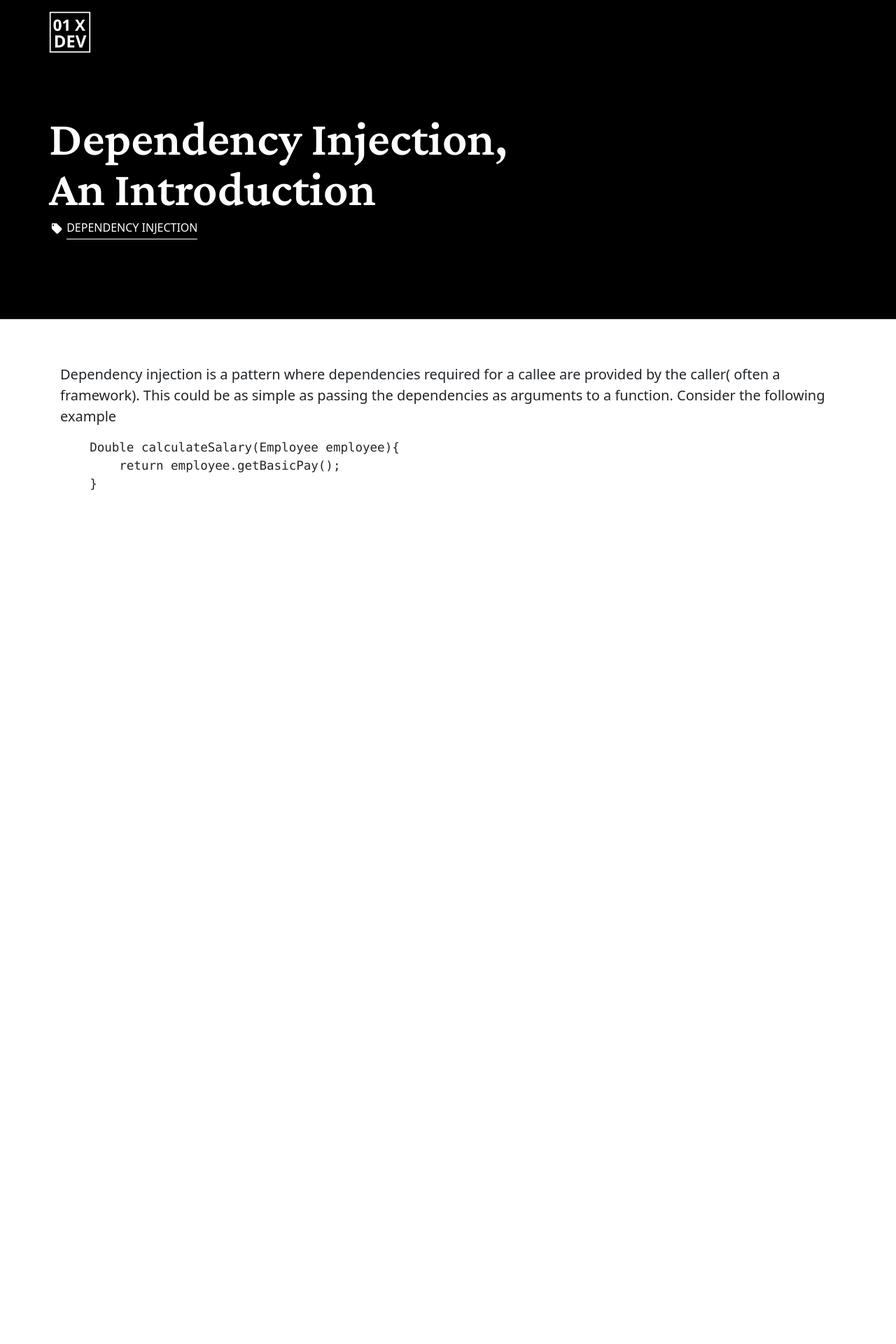
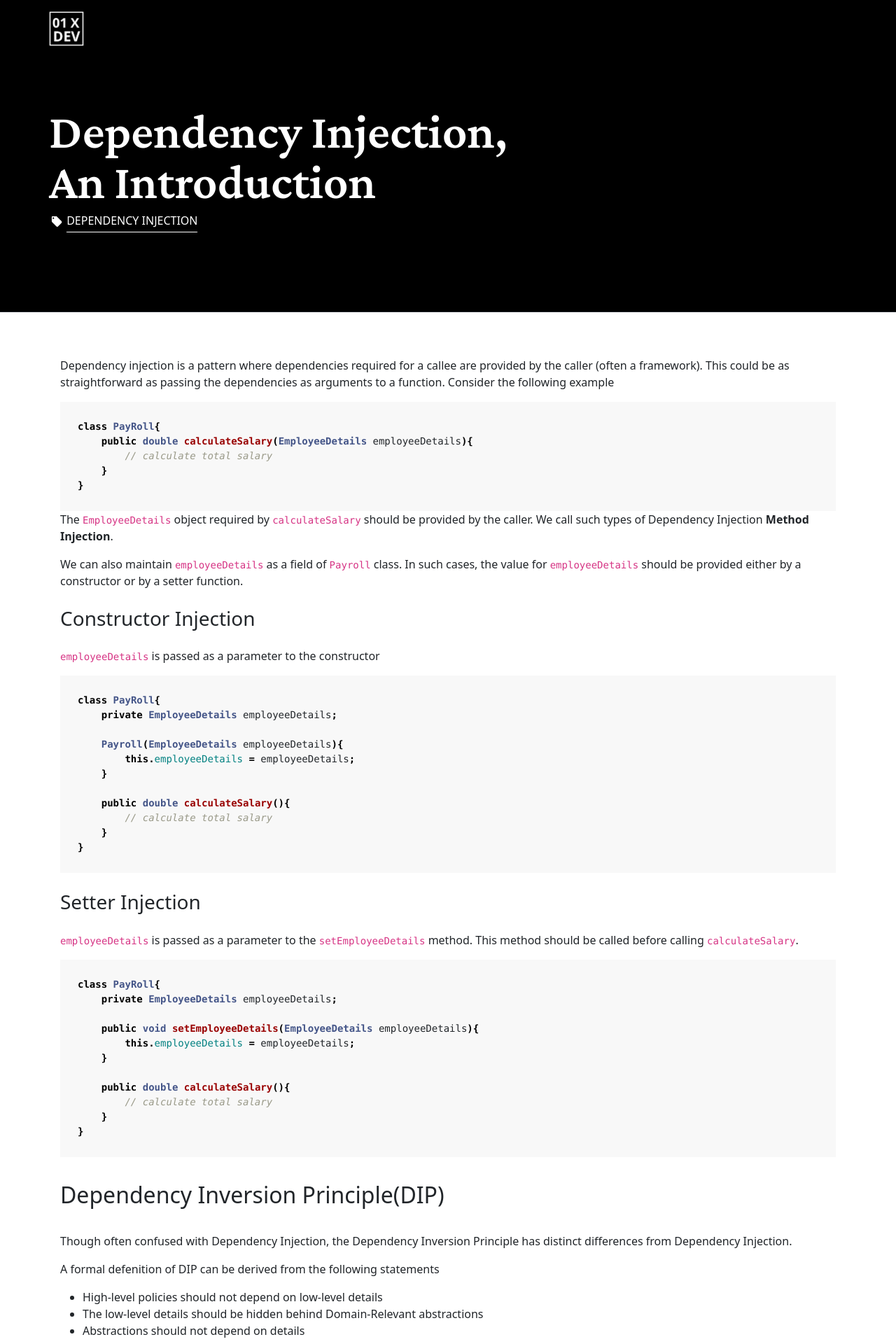
Before and after one commit to 01xdev/01xdev.github.io, a Jekyll site: the page built from _posts/2021-12-22-Dependency-injection-introduction.md, in a window 1280 px wide. Shown: the top 1920 px of the page at 70% size. Built offline with Jekyll 4.4.1, drawn with Linux system fonts in a browser that asks for light colours; before the commit the page ends 900 px from its top, so only the background shows below that; some of the changed text lies outside the part shown.

Commit message:
Dependency Injection

````diff
--- a/_config.yml
+++ b/_config.yml
@@ -1,2 +1,10 @@
-markdown: kramdown
+lsi: false
+safe: true
+source: ./
+incremental: false
 highlighter: rouge
+gist:
+  noscript: false
+kramdown:
+  math_engine: mathjax
+  syntax_highlighter: rouge
--- a/_layouts/post.html
+++ b/_layouts/post.html
@@ -9,6 +9,7 @@
     <link rel="stylesheet" href="/assets/css/style.css">
     <link rel="preconnect" href="https://fonts.googleapis.com">
     <link rel="preconnect" href="https://fonts.gstatic.com" crossorigin>
+    <link rel="stylesheet" href="/assets/css/monokai.css">
     <link href="https://fonts.googleapis.com/css2?family=Crimson+Pro:wght@600&display=swap" rel="stylesheet">
 </head>
 <body>
--- a/_posts/2021-12-22-Dependency-injection-introduction.md
+++ b/_posts/2021-12-22-Dependency-injection-introduction.md
@@ -4,10 +4,115 @@ title:  "Dependency Injection, An Introduction"
 tags: ['DEPENDENCY INJECTION']
 ---
 
-Dependency injection is a pattern where dependencies required for a callee are provided by the caller( often a framework). This could be as simple as passing the dependencies as arguments to a function. Consider the following example
+Dependency injection is a pattern where dependencies required for a callee are provided by the caller (often a framework). This could be as straightforward as passing the dependencies as arguments to a function. Consider the following example
 
 ```java
-    Double calculateSalary(Employee employee){
-        return employee.getBasicPay();
+class PayRoll{
+    public double calculateSalary(EmployeeDetails employeeDetails){
+        // calculate total salary
     }
+}
 ```
+The `EmployeeDetails` object required by  `calculateSalary` should be provided by the caller. We call such types of Dependency Injection  **Method Injection**.
+
+We can also maintain `employeeDetails` as a field of `Payroll` class. In such cases, the value for `employeeDetails` should be provided either by a constructor or by a setter function.
+
+### Constructor Injection
+
+`employeeDetails` is passed as a parameter to the constructor
+
+```java
+class PayRoll{
+    private EmployeeDetails employeeDetails;
+
+    Payroll(EmployeeDetails employeeDetails){
+        this.employeeDetails = employeeDetails;
+    }
+
+    public double calculateSalary(){
+        // calculate total salary
+    }
+}
+```
+
+
+### Setter Injection
+`employeeDetails` is passed as a parameter to the `setEmployeeDetails` method. This method should be called before calling `calculateSalary`.
+
+```java
+class PayRoll{
+    private EmployeeDetails employeeDetails;
+
+    public void setEmployeeDetails(EmployeeDetails employeeDetails){
+        this.employeeDetails = employeeDetails;
+    }
+
+    public double calculateSalary(){
+        // calculate total salary
+    }
+}
+```
+
+## Dependency Inversion Principle(DIP)
+
+Though often confused with  Dependency Injection, the Dependency Inversion Principle has distinct differences from Dependency Injection.
+
+A formal defenition of DIP can be derived from the following statements
+
+* High-level policies should not depend on low-level details
+* The low-level details should be hidden behind Domain-Relevant abstractions
+* Abstractions should not depend on details
+
+Consider the following implementation of `calculateSalary`
+
+```java
+public double calculateSalary(EmployeeDetails employeeDetails){
+    switch(employeeDetails.getRole()){
+        case employeeRoles.DIRECTOR :{
+            return employeeDetails.getBasicPay() +
+                employeeDetails.getTravelAllowance() +
+                employeeDetails.getTransportationAllowance()
+                employeeDetails.getHouseRentAllowance() -
+                employeeDetails.getTax()
+        }
+        case employeeRoles.MANAGER : {
+            return employeeDetails.getBasicPay() +
+                employeeDetails.getTravelAllowance() +
+                employeeDetails.getHouseRentAllowance() -
+                employeeDetails.getTax()
+        }
+        default : {
+            return employeeDetails.getBasicPay() -
+                employee.getTax()
+        }
+    }
+}
+```
+
+The salary calculation depends on the role of an Employee. If the employee is a Director, apart from basic pay, he is entitled to travel allowance, transportation allowance and house rent allowance. For a manager, the allowances include a travel allowance and house rent allowance. Tax has to be deducted from the total of basic pay and allowance.
+
+Should the `calculateSalary` method be burdened with this much information? Afterall, the high-level policy for salary calculation seems to be pretty straightforward :
+
+```
+total salary = basic pay + allowances - deductions
+```
+
+If we are to follow DIP, the low-level details of obtaining allowances and deductions based on employee roles should be abstracted away from the high-level policy.
+
+The following `Employee` interface could be a good candidate for such an abstraction
+
+```java
+interface Employee{
+    public double getBasicPay();
+    public double getTotalAllowances();
+    public double getTotalDeductions();
+}
+```
+
+The interface, though named `Employee`, does not provide access to all the details of the employee.This might seem a bit odd, since objects in Object Oriented Programming has to be modelled against real-world objects. Well, it need not always be the case. Objects should be modeled considering the domain. In the context of a payroll application, we are only interested those attributes of an employee that can affect his salary. Hence we may omit all other details.
+
+To make it evident that this model of an employee is relevant only to the payroll domain, we may choose to place the `Employee` interface and its implementations within the payroll package like so :
+
+```
+com.companyname.payroll.Employee
+```
--- /dev/null
+++ b/assets/css/monokai.css
@@ -0,0 +1,213 @@
+.highlight table td { padding: 5px; }
+.highlight table pre { margin: 0; }
+.highlight .cm {
+  color: #999988;
+  font-style: italic;
+}
+.highlight .cp {
+  color: #999999;
+  font-weight: bold;
+}
+.highlight .c1 {
+  color: #999988;
+  font-style: italic;
+}
+.highlight .cs {
+  color: #999999;
+  font-weight: bold;
+  font-style: italic;
+}
+.highlight .c, .highlight .ch, .highlight .cd, .highlight .cpf {
+  color: #999988;
+  font-style: italic;
+}
+.highlight .err {
+  color: #a61717;
+  background-color: #e3d2d2;
+}
+.highlight .gd {
+  color: #000000;
+  background-color: #ffdddd;
+}
+.highlight .ge {
+  color: #000000;
+  font-style: italic;
+}
+.highlight .gr {
+  color: #aa0000;
+}
+.highlight .gh {
+  color: #999999;
+}
+.highlight .gi {
+  color: #000000;
+  background-color: #ddffdd;
+}
+.highlight .go {
+  color: #888888;
+}
+.highlight .gp {
+  color: #555555;
+}
+.highlight .gs {
+  font-weight: bold;
+}
+.highlight .gu {
+  color: #aaaaaa;
+}
+.highlight .gt {
+  color: #aa0000;
+}
+.highlight .kc {
+  color: #000000;
+  font-weight: bold;
+}
+.highlight .kd {
+  color: #000000;
+  font-weight: bold;
+}
+.highlight .kn {
+  color: #000000;
+  font-weight: bold;
+}
+.highlight .kp {
+  color: #000000;
+  font-weight: bold;
+}
+.highlight .kr {
+  color: #000000;
+  font-weight: bold;
+}
+.highlight .kt {
+  color: #445588;
+  font-weight: bold;
+}
+.highlight .k, .highlight .kv {
+  color: #000000;
+  font-weight: bold;
+}
+.highlight .mf {
+  color: #009999;
+}
+.highlight .mh {
+  color: #009999;
+}
+.highlight .il {
+  color: #009999;
+}
+.highlight .mi {
+  color: #009999;
+}
+.highlight .mo {
+  color: #009999;
+}
+.highlight .m, .highlight .mb, .highlight .mx {
+  color: #009999;
+}
+.highlight .sa {
+  color: #000000;
+  font-weight: bold;
+}
+.highlight .sb {
+  color: #d14;
+}
+.highlight .sc {
+  color: #d14;
+}
+.highlight .sd {
+  color: #d14;
+}
+.highlight .s2 {
+  color: #d14;
+}
+.highlight .se {
+  color: #d14;
+}
+.highlight .sh {
+  color: #d14;
+}
+.highlight .si {
+  color: #d14;
+}
+.highlight .sx {
+  color: #d14;
+}
+.highlight .sr {
+  color: #009926;
+}
+.highlight .s1 {
+  color: #d14;
+}
+.highlight .ss {
+  color: #990073;
+}
+.highlight .s, .highlight .dl {
+  color: #d14;
+}
+.highlight .na {
+  color: #008080;
+}
+.highlight .bp {
+  color: #999999;
+}
+.highlight .nb {
+  color: #0086B3;
+}
+.highlight .nc {
+  color: #445588;
+  font-weight: bold;
+}
+.highlight .no {
+  color: #008080;
+}
+.highlight .nd {
+  color: #3c5d5d;
+  font-weight: bold;
+}
+.highlight .ni {
+  color: #800080;
+}
+.highlight .ne {
+  color: #990000;
+  font-weight: bold;
+}
+.highlight .nf, .highlight .fm {
+  color: #990000;
+  font-weight: bold;
+}
+.highlight .nl {
+  color: #990000;
+  font-weight: bold;
+}
+.highlight .nn {
+  color: #555555;
+}
+.highlight .nt {
+  color: #000080;
+}
+.highlight .vc {
+  color: #008080;
+}
+.highlight .vg {
+  color: #008080;
+}
+.highlight .vi {
+  color: #008080;
+}
+.highlight .nv, .highlight .vm {
+  color: #008080;
+}
+.highlight .ow {
+  color: #000000;
+  font-weight: bold;
+}
+.highlight .o {
+  color: #000000;
+  font-weight: bold;
+}
+.highlight .w {
+  color: #bbbbbb;
+}
+.highlight {
+  background-color: #f8f8f8;
+}
--- a/assets/css/style.css
+++ b/assets/css/style.css
@@ -4,7 +4,7 @@
 }
 
 .head .logo{
-    max-width: 60px;
+    max-width: 50px;
 }
 .head h1{
     font-size: 70px;
@@ -29,7 +29,18 @@
     border-bottom: 1px solid #fff;
 }
 .content{
-    font-size: 20px;
+    font-size: 16px;
+}
+.content h3{
+    margin: 25px 0;
+}
+
+.content h2{
+    margin: 35px 0;
+}
+
+div.highlight{
+    padding : 25px 25px 10px 25px;
 }
 @media only screen and (max-width: 767px){
     .head h1{
````
